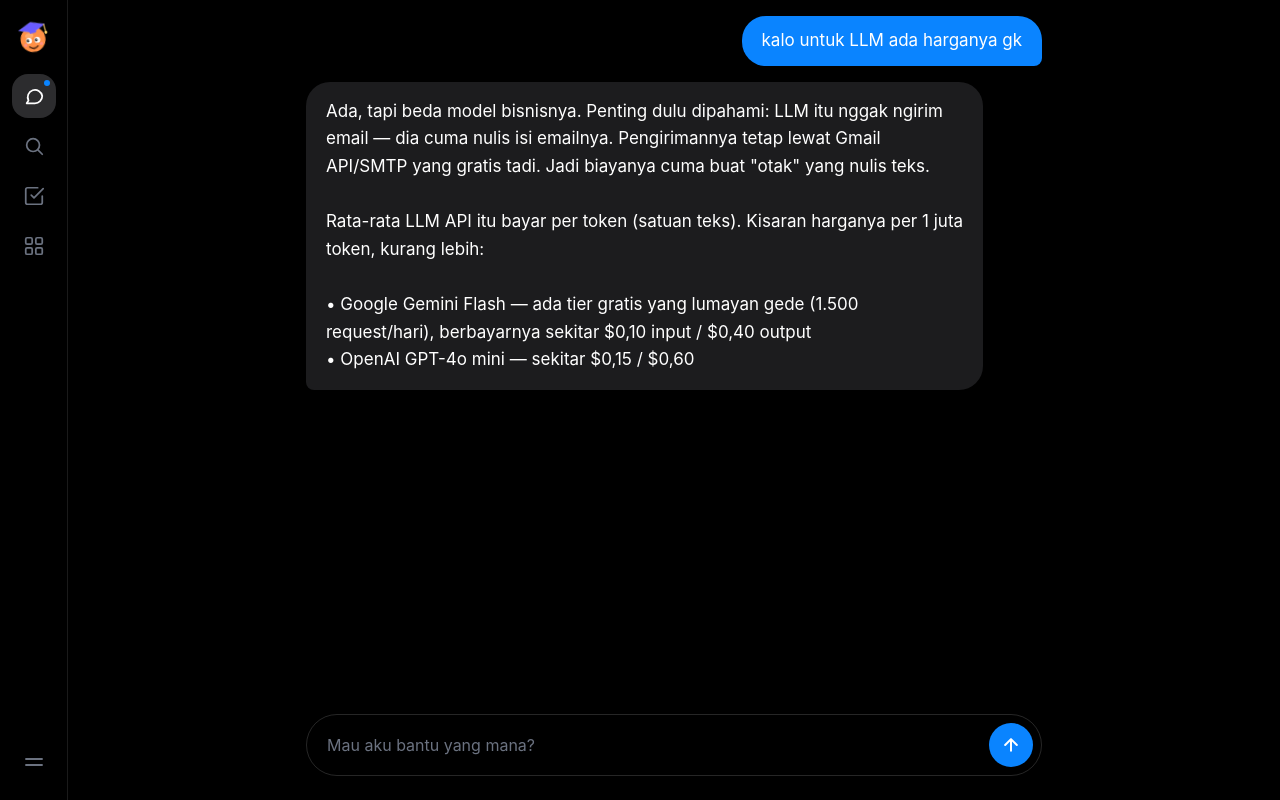
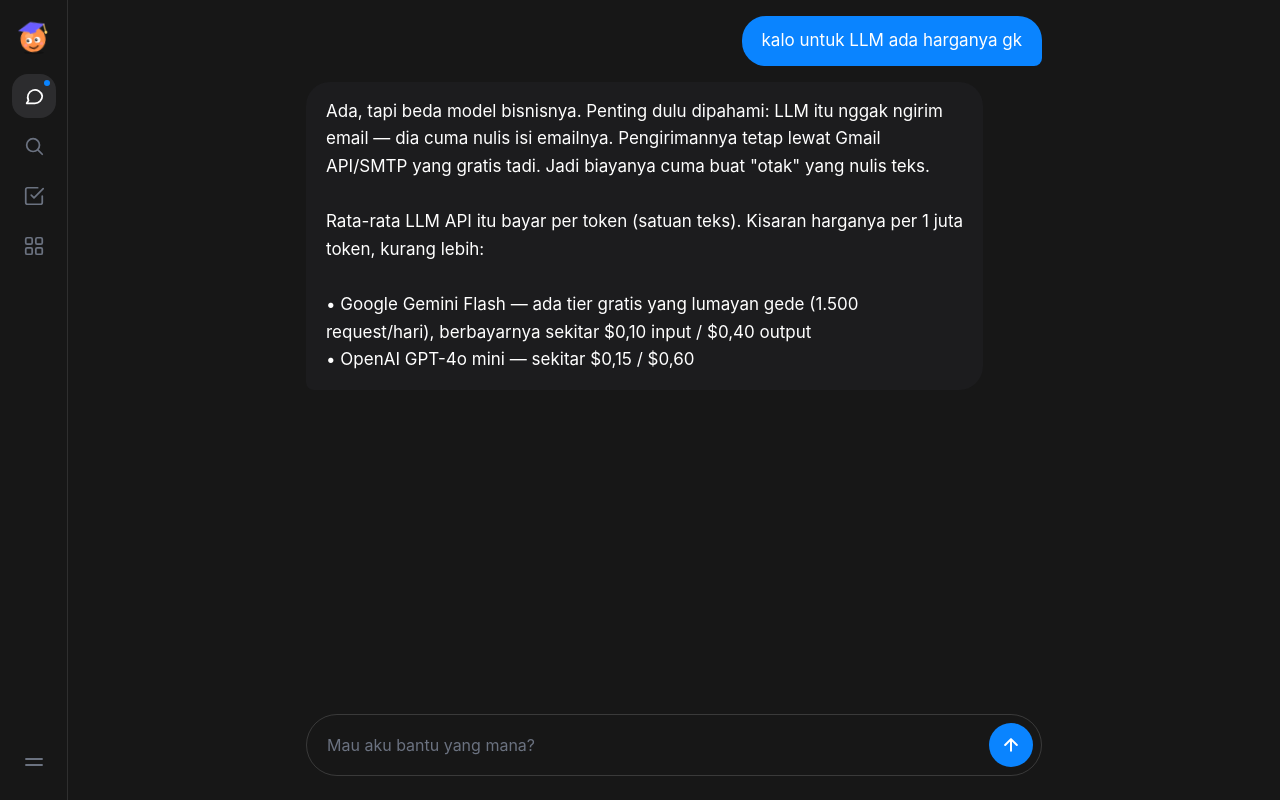
Before and after one commit to Rain-dev-187/smart-virtual-assistant-llm, a React (Vite) app in the folder frontend/: page / in a window 1280 px wide. Built offline with nearby package versions, Linux system fonts and the light colour scheme.

Commit message:
Background full black diganti abu-abu gelap (#171717)

```diff
--- a/frontend/src/App.jsx
+++ b/frontend/src/App.jsx
@@ -158,7 +158,7 @@ export default function App() {
   };
 
   return (
-    <div className="h-full bg-black">
+    <div className="h-full bg-[#171717]">
       {/* ============ MOBILE (<md) ============ */}
       <div className="md:hidden h-full relative flex flex-col">
         <MobileTopBar
--- a/frontend/src/components/Desktop.jsx
+++ b/frontend/src/components/Desktop.jsx
@@ -31,7 +31,7 @@ export function IconRail({ view, onView, onOpenChatSide, onOpenSearch, onOpenMen
     }`;
   const dot = <span className="absolute top-1.5 right-1.5 w-1.5 h-1.5 rounded-full bg-accent" />;
   return (
-    <nav className="w-[68px] shrink-0 h-full border-r border-white/10 flex flex-col items-center py-4 gap-1.5 bg-black">
+    <nav className="w-[68px] shrink-0 h-full border-r border-white/10 flex flex-col items-center py-4 gap-1.5 bg-[#171717]">
       <div className="mb-3">
         <CepiritAvatar size={40} label={false} />
       </div>
@@ -171,7 +171,7 @@ const GALERI_NAV = [
 
 export function GaleriSidebar({ filter, onFilter }) {
   return (
-    <div className="w-full h-full bg-black border-r border-white/10 py-4 overflow-y-auto no-scrollbar">
+    <div className="w-full h-full bg-[#171717] border-r border-white/10 py-4 overflow-y-auto no-scrollbar">
       <div className="px-4 pb-4">
         <div className="flex items-center gap-2 bg-card rounded-full px-4 py-2.5 text-gray-500">
           {I.search}
@@ -251,7 +251,7 @@ export function ProfilCepirit() {
 /* ---------- Panel kanan (desktop, tampilan chat) ---------- */
 export function RightPanel({ onClose }) {
   return (
-    <aside className="hidden xl:flex w-80 shrink-0 h-full border-l border-white/10 flex-col p-6 overflow-y-auto no-scrollbar bg-black">
+    <aside className="hidden xl:flex w-80 shrink-0 h-full border-l border-white/10 flex-col p-6 overflow-y-auto no-scrollbar bg-[#171717]">
       <div className="flex justify-end">
         <button onClick={onClose} className="text-gray-500 hover:text-white text-2xl leading-none" aria-label="Tutup panel">×</button>
       </div>
--- a/frontend/src/index.css
+++ b/frontend/src/index.css
@@ -7,7 +7,7 @@ html, body, #root {
 }
 
 body {
-  background-color: #000;
+  background-color: #171717;
   color: #fff;
   font-family: -apple-system, BlinkMacSystemFont, "Segoe UI", Roboto, Helvetica, Arial, sans-serif;
   -webkit-font-smoothing: antialiased;
```
